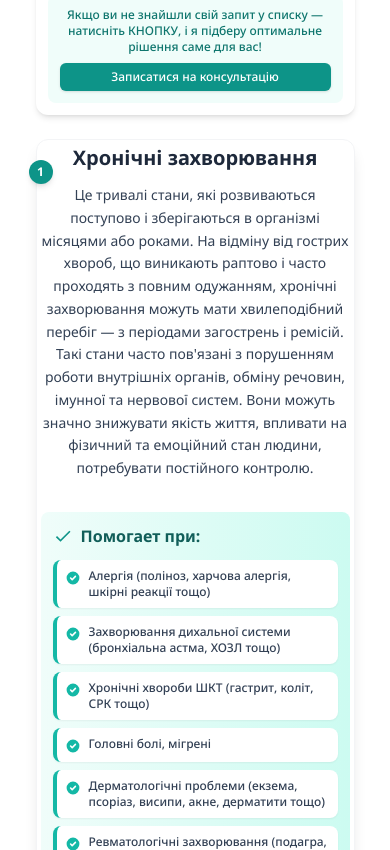
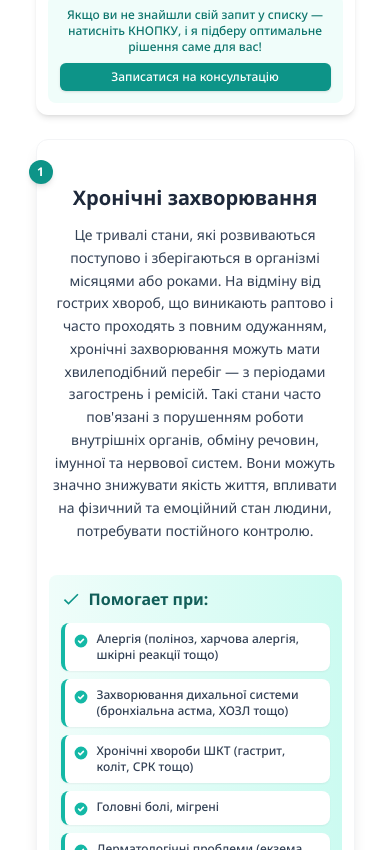
Before and after one commit to qqwrxtr/homeolife-website, a React (Create React App) app: page /how-i-work in a window 390 px wide. Shown: the part 714-1564 px from the top of the page. Built offline with nearby package versions, Linux system fonts and the light colour scheme.

Commit message:
refactor: adjust padding and margin for improved layout in HowIWork component

```diff
--- a/src/components/Pages/HowIWork.jsx
+++ b/src/components/Pages/HowIWork.jsx
@@ -290,7 +290,7 @@ const HowIWork = () => {
                                         : 'opacity-95'
                                         }`}
                                 >
-                                    <div className="relative bg-white rounded-xl sm:rounded-2xl shadow-lg p-1 sm:p-5 md:p-6 border border-gray-100">
+                                    <div className="relative bg-white rounded-xl sm:rounded-2xl shadow-lg p-3 sm:p-5 md:p-6 border border-gray-100">
                                         {/* Condition number indicator */}
                                         <div className="absolute -left-2 sm:-left-4 md:-left-6 top-5 sm:top-6 w-6 h-6 sm:w-8 sm:h-8 md:w-10 md:h-10 rounded-full bg-teal-600 flex items-center justify-center text-white font-bold text-xs sm:text-sm md:text-base shadow-md">
                                             {index + 1}
@@ -300,7 +300,7 @@ const HowIWork = () => {
                                         <div className="pl-0 sm:pl-8 md:pl-10">
                                             <div className="mb-4 sm:mb-6 flex flex-col md:flex-row gap-4 sm:gap-6 md:gap-8">
                                                 <div className="w-full">
-                                                    <h2 className="text-xl sm:text-2xl md:text-3xl font-bold text-slate-800 mb-3 sm:mb-4">{condition.title}</h2>
+                                                    <h2 className="text-xl sm:text-2xl md:text-3xl font-bold text-slate-800 mb-3 sm:mb-4 mt-8 sm:mt-0">{condition.title}</h2>
                                                     <p className="text-sm sm:text-base md:text-lg text-slate-700 mb-4 sm:mb-6 leading-relaxed">{condition.description}</p>
                                                 </div>
                                             </div>
```
